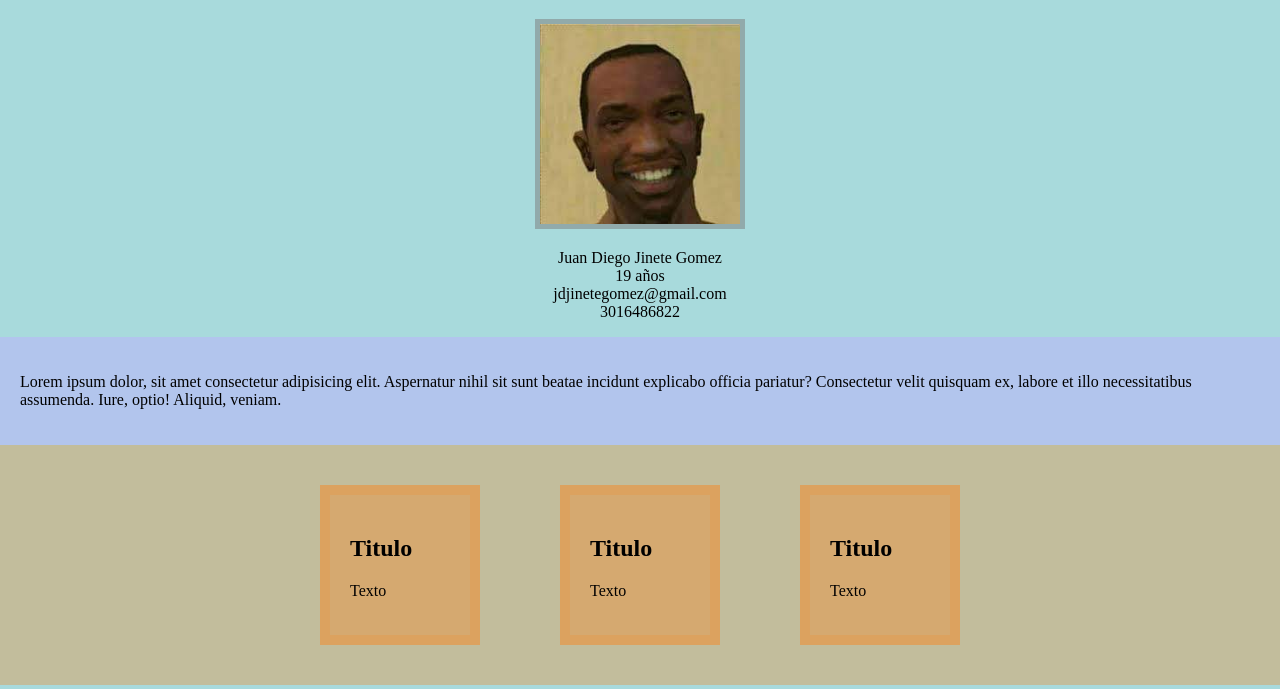
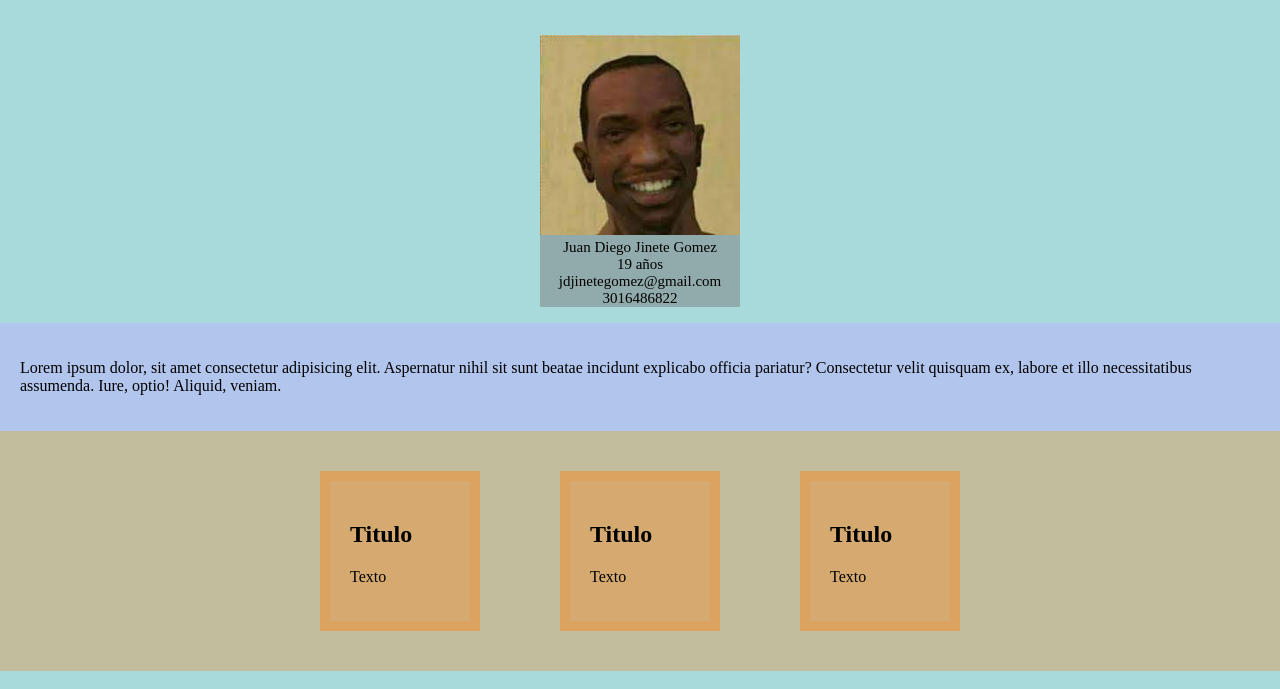
Before and after one commit to didi012/CV, a plain HTML site: page index.html in a window 1280 px wide. Shown: the part 111-800 px from the top of the page. Drawn offline with Linux system fonts and the light colour scheme.

Commit message:
Un poco mas de edicion en el css

```diff
--- a/index.html
+++ b/index.html
@@ -27,13 +27,14 @@
                                                         <!-- Introducción/presentatción -->
     <header id="header">
         <h1>Técnico en Turismo e Idiomas</h1>
-            <div>
-                <img src="images/foto.jpg" alt="foto">
-            </div>
-        <p class="photofeet"> Juan Diego Jinete Gomez <br>
-            19 años <br>
-            jdjinetegomez@gmail.com <br>
-            3016486822</p>
+
+        <figure>
+            <img src="images/foto.jpg" alt="foto de perfil">
+            <figcaption>Juan Diego Jinete Gomez <br>
+                19 años <br>
+                jdjinetegomez@gmail.com <br>
+                3016486822</figcaption>
+         </figure>
     </header>
 
 
--- a/style.css
+++ b/style.css
@@ -33,14 +33,21 @@ body {
   align-items: center;
 }
 #header img {
-  border: 5px solid rgba(125,125,125,0.5);
   height: 200px;
   width: 200px;
+  padding: 0;
 }
-#header p {
+#header figure {
+  background-color: rgba(125,125,125,0.5);
+}
+#header figure figcaption {
   text-align: center;
+  font-size: 15px;
 }
 .description {
+  display: flex;
+  align-items: center;
+  flex-direction: column;
   background-color: rgba(189,178,255,0.5);
   padding: 20px;
 }
```
Also changed, not shown: 2 other files.
